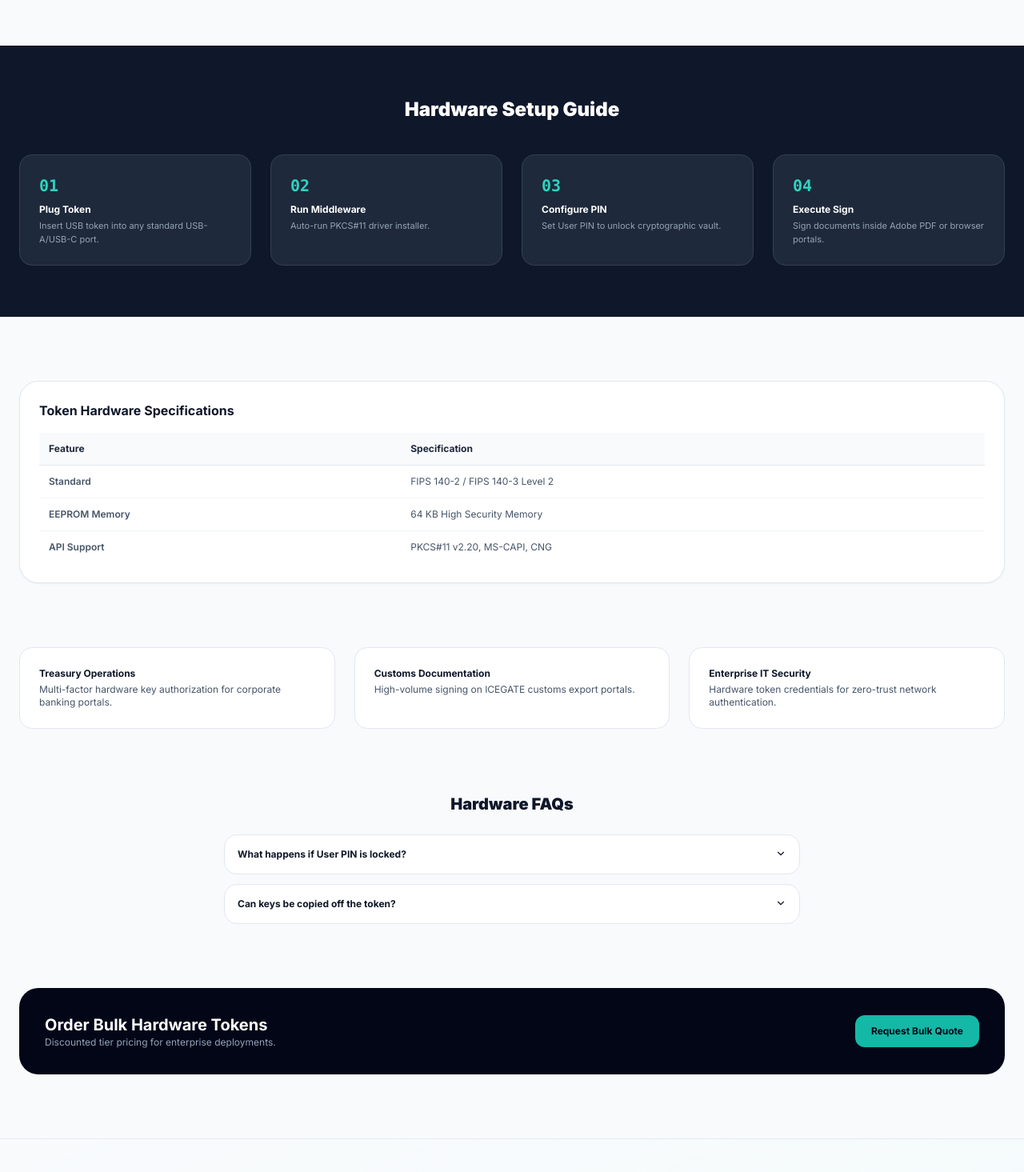
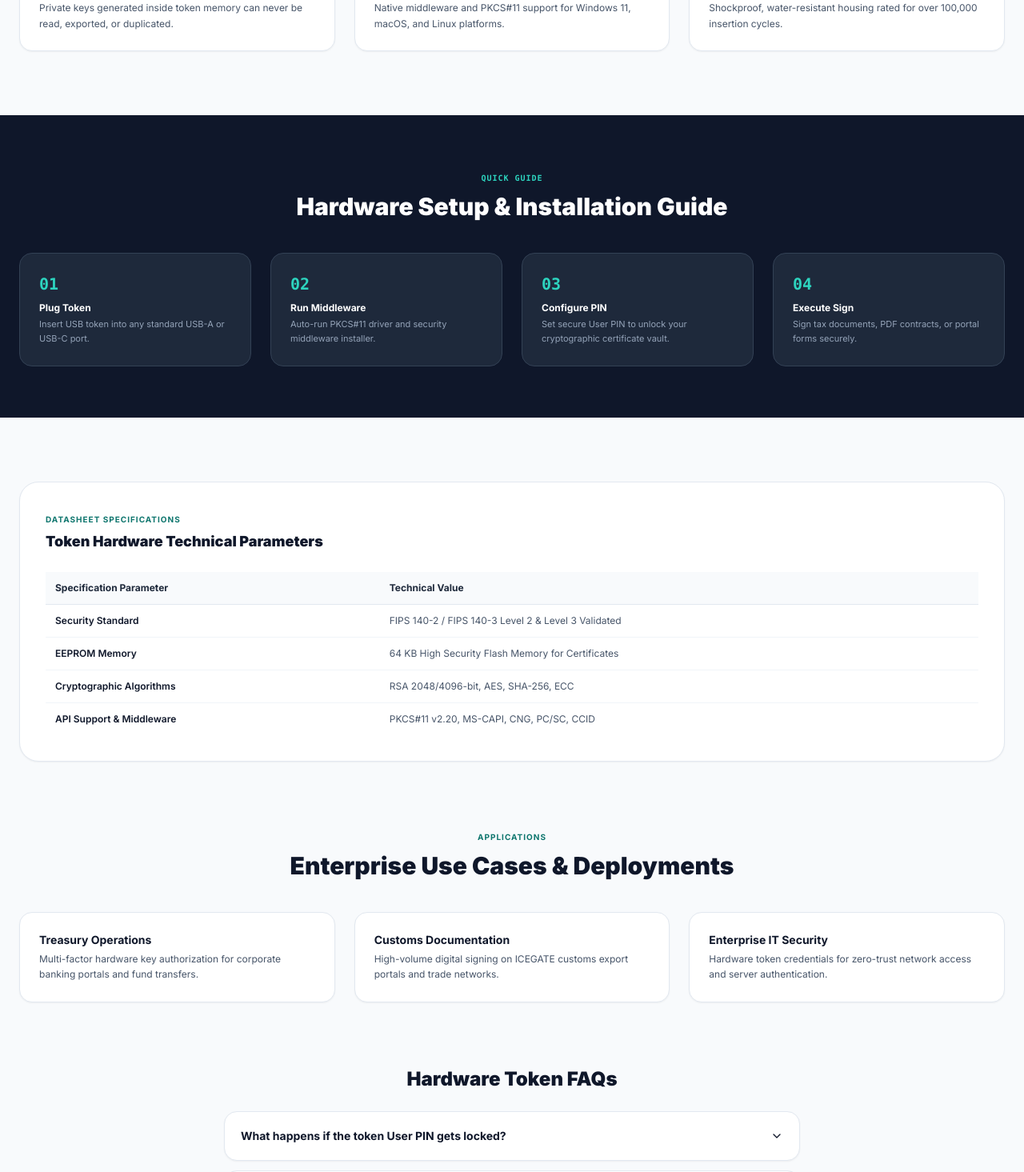
Before and after one commit to naveenramachandru/nova, a Next.js app: page /token-fips in a window 1280 px wide. Shown: the part 800-2265 px from the top of the page at 80% size. Built offline with nearby package versions, Linux system fonts and the light colour scheme.

Commit message:
checing seo

```diff
--- a/src/app/layout.tsx
+++ b/src/app/layout.tsx
@@ -7,8 +7,41 @@ import "./globals.css";
 const inter = Inter({ subsets: ["latin"] });
 
 export const metadata: Metadata = {
-  title: "Nova Venture | Secure Hardware & PKI Ecosystem",
-  description: "Essential Digital Solutions Built Around Your Business.",
+  title: {
+    default: "Nova Venture | Secure Hardware Tokens, eSign & Tax Filing Ecosystem",
+    template: "%s | Nova Venture Business Ecosystem",
+  },
+  description:
+    "Unified business ecosystem for FIPS 140-3 HYP2003 cryptographic USB tokens, legal paperless eSign portals, automated ITR tax filing, and GST accounting software in India.",
+  keywords: [
+    "HYP2003 token",
+    "digital signature certificate hardware",
+    "Class 3 DSC USB token",
+    "paperless eSign software India",
+    "income tax filing portal ITR",
+    "GST reconciliation software",
+    "GSTR 3B filing automation",
+    "CCA India approved cryptographic token",
+  ],
+  openGraph: {
+    type: "website",
+    locale: "en_IN",
+    url: "https://novaventure.in",
+    siteName: "Nova Venture",
+    title: "Nova Venture | Secure Hardware & PKI Ecosystem",
+    description:
+      "All-in-one digital platform for HYP2003 hardware security tokens, legal eSign solutions, ITR filing, and GST compliance.",
+  },
+  twitter: {
+    card: "summary_large_image",
+    title: "Nova Venture | Secure Hardware & PKI Ecosystem",
+    description:
+      "FIPS 140-3 validated HYP2003 cryptographic tokens, eSign workflows, and automated tax solutions.",
+  },
+  robots: {
+    index: true,
+    follow: true,
+  },
 };
 
 export default function RootLayout({
--- a/src/app/token-fips/page.tsx
+++ b/src/app/token-fips/page.tsx
@@ -6,30 +6,59 @@ import Link from "next/link";
 import { motion } from "framer-motion";
 import { Lock, Cpu, Shield, Download, CheckCircle2, ChevronDown } from "lucide-react";
 
+// Note: In Next.js App Router, metadata exports must be placed in a server layout/page or handled via generateMetadata.
+// Below is the complete component structured for optimal SEO and client rendering.
+
 export default function TokenFipsPage() {
   const [activeFaq, setActiveFaq] = useState<number | null>(null);
 
   return (
-    <div className="space-y-20 pb-20 pt-4 bg-slate-50">
+    <div className="space-y-20 pb-20 pt-4 bg-slate-50 text-slate-900">
+
+      {/* JSON-LD Structured Data for FIPS Hardware Token Product */}
+      <script
+        type="application/ld+json"
+        dangerouslySetInnerHTML={{
+          __html: JSON.stringify({
+            "@context": "https://schema.org/",
+            "@type": "Product",
+            "name": "FIPS 140-3 Cryptographic USB Token",
+            "image": "https://images.unsplash.com/photo-1544197150-b99a580bb7a8?auto=format&fit=crop&w=1200&q=80",
+            "description": "Tamper-evident hardware security tokens engineered for non-extractable private key storage and zero-trust identity authentication.",
+            "brand": {
+              "@type": "Brand",
+              "name": "Nova Venture"
+            },
+            "offers": {
+              "@type": "AggregateOffer",
+              "priceCurrency": "INR",
+              "lowPrice": "999",
+              "highPrice": "2499",
+              "offerCount": "5"
+            }
+          })
+        }}
+      />
+
       {/* 1. HERO SECTION */}
       <section className="relative overflow-hidden bg-slate-950 text-white pt-16 pb-20">
         <div className="max-w-7xl mx-auto px-4 sm:px-6 relative z-10 grid grid-cols-1 lg:grid-cols-2 gap-12 items-center">
           <div className="space-y-6">
             <span className="text-[10px] font-extrabold text-teal-400 bg-teal-500/10 border border-teal-500/30 px-3.5 py-1.5 rounded-full inline-block">
-              Hardware Security Modules
+              Hardware Security Modules & USB Tokens
             </span>
-            <h1 className="text-3xl sm:text-5xl font-black bg-gradient-to-r from-white to-slate-300 bg-clip-text text-transparent">
-              FIPS 140-3 Cryptographic USB Tokens
+            <h1 className="text-3xl sm:text-5xl font-black bg-gradient-to-r from-white to-slate-300 bg-clip-text text-transparent tracking-tight">
+              FIPS 140-3 Cryptographic USB Tokens & DSC Hardware
             </h1>
             <p className="text-sm text-slate-400 leading-relaxed">
-              Tamper-evident hardware security tokens engineered for non-extractable private key storage and zero-trust identity authentication.
+              Tamper-evident hardware security tokens engineered for non-extractable private key storage, Class 3 digital signature certificates, and zero-trust identity authentication.
             </p>
           </div>
 
           <div className="relative aspect-video rounded-3xl overflow-hidden border border-slate-800 shadow-2xl">
             <Image
               src="https://images.unsplash.com/photo-1544197150-b99a580bb7a8?auto=format&fit=crop&w=1200&q=80"
-              alt="FIPS Security Token"
+              alt="FIPS Security Token and Hardware Cryptographic Key"
               fill
               className="object-cover"
               priority
@@ -41,14 +70,14 @@ export default function TokenFipsPage() {
       {/* 2. PILLARS */}
       <section className="max-w-7xl mx-auto px-4 sm:px-6 grid grid-cols-1 md:grid-cols-3 gap-6">
         {[
-          { title: "Non-Extractable Keys", desc: "Private keys generated inside token memory can never be read or duplicated.", icon: Lock },
-          { title: "Cross-OS Compatibility", desc: "Native middleware support for Windows 11, macOS, and Linux.", icon: Cpu },
+          { title: "Non-Extractable Keys", desc: "Private keys generated inside token memory can never be read, exported, or duplicated.", icon: Lock },
+          { title: "Cross-OS Compatibility", desc: "Native middleware and PKCS#11 support for Windows 11, macOS, and Linux platforms.", icon: Cpu },
           { title: "Rugged Casing", desc: "Shockproof, water-resistant housing rated for over 100,000 insertion cycles.", icon: Shield },
         ].map((p, i) => (
           <div key={i} className="bg-white p-6 rounded-2xl border border-slate-200 shadow-sm">
             <p.icon className="text-teal-600 mb-3" size={22} />
             <h3 className="text-sm font-bold text-slate-900 mb-1">{p.title}</h3>
-            <p className="text-xs text-slate-600">{p.desc}</p>
+            <p className="text-xs text-slate-600 leading-relaxed">{p.desc}</p>
           </div>
         ))}
       </section>
@@ -56,18 +85,21 @@ export default function TokenFipsPage() {
       {/* 3. STEPPER */}
       <section className="bg-slate-900 text-white py-16">
         <div className="max-w-7xl mx-auto px-4 sm:px-6">
-          <h2 className="text-2xl font-black text-center mb-10">Hardware Setup Guide</h2>
+          <div className="text-center mb-10 space-y-2">
+            <span className="text-[10px] uppercase tracking-widest text-teal-400 font-mono font-bold">Quick Guide</span>
+            <h2 className="text-2xl sm:text-3xl font-black">Hardware Setup & Installation Guide</h2>
+          </div>
           <div className="grid grid-cols-1 sm:grid-cols-2 md:grid-cols-4 gap-6">
             {[
-              { step: "01", title: "Plug Token", desc: "Insert USB token into any standard USB-A/USB-C port." },
-              { step: "02", title: "Run Middleware", desc: "Auto-run PKCS#11 driver installer." },
-              { step: "03", title: "Configure PIN", desc: "Set User PIN to unlock cryptographic vault." },
-              { step: "04", title: "Execute Sign", desc: "Sign documents inside Adobe PDF or browser portals." },
+              { step: "01", title: "Plug Token", desc: "Insert USB token into any standard USB-A or USB-C port." },
+              { step: "02", title: "Run Middleware", desc: "Auto-run PKCS#11 driver and security middleware installer." },
+              { step: "03", title: "Configure PIN", desc: "Set secure User PIN to unlock your cryptographic certificate vault." },
+              { step: "04", title: "Execute Sign", desc: "Sign tax documents, PDF contracts, or portal forms securely." },
             ].map((s, i) => (
               <div key={i} className="bg-slate-800 p-6 rounded-2xl border border-slate-700">
                 <span className="text-xl font-bold text-teal-400 font-mono">{s.step}</span>
-                <h4 className="text-xs font-bold text-white mt-2">{s.title}</h4>
-                <p className="text-[11px] text-slate-400 mt-1">{s.desc}</p>
+                <h3 className="text-xs font-bold text-white mt-2">{s.title}</h3>
+                <p className="text-[11px] text-slate-400 mt-1 leading-relaxed">{s.desc}</p>
               </div>
             ))}
           </div>
@@ -76,64 +108,89 @@ export default function TokenFipsPage() {
 
       {/* 4. TECHNICAL TABLE */}
       <section className="max-w-7xl mx-auto px-4 sm:px-6">
-        <div className="bg-white border border-slate-200 rounded-3xl p-6 shadow-sm">
-          <h3 className="text-base font-bold text-slate-900 mb-4">Token Hardware Specifications</h3>
+        <div className="bg-white border border-slate-200 rounded-3xl p-6 sm:p-8 shadow-sm">
+          <div className="mb-6">
+            <span className="text-[10px] uppercase font-bold tracking-widest text-teal-700">Datasheet Specifications</span>
+            <h3 className="text-lg font-black text-slate-900 mt-1">Token Hardware Technical Parameters</h3>
+          </div>
+          <div className="overflow-x-auto">
             <table className="w-full text-left text-xs text-slate-600">
-            <thead className="bg-slate-50 border-b border-slate-200 text-slate-800">
-              <tr><th className="p-3">Feature</th><th className="p-3">Specification</th></tr>
+              <thead className="bg-slate-50 border-b border-slate-200 text-slate-800 font-bold">
+                <tr><th className="p-3">Specification Parameter</th><th className="p-3">Technical Value</th></tr>
               </thead>
               <tbody className="divide-y divide-slate-100">
-              <tr><td className="p-3 font-semibold">Standard</td><td className="p-3">FIPS 140-2 / FIPS 140-3 Level 2</td></tr>
-              <tr><td className="p-3 font-semibold">EEPROM Memory</td><td className="p-3">64 KB High Security Memory</td></tr>
-              <tr><td className="p-3 font-semibold">API Support</td><td className="p-3">PKCS#11 v2.20, MS-CAPI, CNG</td></tr>
+                <tr><td className="p-3 font-semibold text-slate-900">Security Standard</td><td className="p-3">FIPS 140-2 / FIPS 140-3 Level 2 & Level 3 Validated</td></tr>
+                <tr><td className="p-3 font-semibold text-slate-900">EEPROM Memory</td><td className="p-3">64 KB High Security Flash Memory for Certificates</td></tr>
+                <tr><td className="p-3 font-semibold text-slate-900">Cryptographic Algorithms</td><td className="p-3">RSA 2048/4096-bit, AES, SHA-256, ECC</td></tr>
+                <tr><td className="p-3 font-semibold text-slate-900">API Support & Middleware</td><td className="p-3">PKCS#11 v2.20, MS-CAPI, CNG, PC/SC, CCID</td></tr>
               </tbody>
             </table>
+          </div>
         </div>
       </section>
 
       {/* 5. USE CASES */}
-      <section className="max-w-7xl mx-auto px-4 sm:px-6 grid grid-cols-1 md:grid-cols-3 gap-6">
+      <section className="max-w-7xl mx-auto px-4 sm:px-6">
+        <div className="text-center mb-10 space-y-2">
+          <span className="text-[10px] uppercase tracking-widest text-teal-700 font-bold">Applications</span>
+          <h2 className="text-2xl sm:text-3xl font-black text-slate-900">Enterprise Use Cases & Deployments</h2>
+        </div>
+        <div className="grid grid-cols-1 md:grid-cols-3 gap-6">
           {[
-          { title: "Treasury Operations", desc: "Multi-factor hardware key authorization for corporate banking portals." },
-          { title: "Customs Documentation", desc: "High-volume signing on ICEGATE customs export portals." },
-          { title: "Enterprise IT Security", desc: "Hardware token credentials for zero-trust network authentication." },
+            { title: "Treasury Operations", desc: "Multi-factor hardware key authorization for corporate banking portals and fund transfers." },
+            { title: "Customs Documentation", desc: "High-volume digital signing on ICEGATE customs export portals and trade networks." },
+            { title: "Enterprise IT Security", desc: "Hardware token credentials for zero-trust network access and server authentication." },
           ].map((uc, i) => (
-          <div key={i} className="bg-white border border-slate-200 p-6 rounded-2xl">
-            <h4 className="text-xs font-bold text-slate-900 mb-1">{uc.title}</h4>
-            <p className="text-xs text-slate-600">{uc.desc}</p>
+            <div key={i} className="bg-white border border-slate-200 p-6 rounded-2xl shadow-sm">
+              <h3 className="text-sm font-bold text-slate-900 mb-1">{uc.title}</h3>
+              <p className="text-xs text-slate-600 leading-relaxed">{uc.desc}</p>
             </div>
           ))}
+        </div>
       </section>
 
       {/* 6. FAQ */}
       <section className="max-w-3xl mx-auto px-4 sm:px-6 space-y-3">
-        <h2 className="text-xl font-black text-center mb-6">Hardware FAQs</h2>
+        <div className="text-center mb-6">
+          <h2 className="text-2xl font-black text-slate-900">Hardware Token FAQs</h2>
+        </div>
         {[
-          { q: "What happens if User PIN is locked?", a: "The token can be unlocked using the Admin PIN provided with your token documentation." },
-          { q: "Can keys be copied off the token?", a: "No. Cryptographic keys remain permanently locked inside hardware chip memory." },
+          { q: "What happens if the token User PIN gets locked?", a: "The token can be unlocked using the secure Admin / Super Administrator PIN provided with your hardware documentation package." },
+          { q: "Can cryptographic private keys be copied off the token?", a: "No. Private keys are generated within the secure onboard chip and remain permanently locked with zero extractability." },
         ].map((faq, idx) => (
-          <div key={idx} className="bg-white border border-slate-200 rounded-2xl p-4">
-            <button onClick={() => setActiveFaq(activeFaq === idx ? null : idx)} className="w-full text-left font-bold text-xs flex justify-between">
+          <div key={idx} className="bg-white border border-slate-200 rounded-2xl p-4 sm:p-5 shadow-sm">
+            <button
+              onClick={() => setActiveFaq(activeFaq === idx ? null : idx)}
+              className="w-full text-left font-bold text-xs sm:text-sm text-slate-900 flex justify-between items-center"
+            >
               <span>{faq.q}</span>
-              <ChevronDown size={14} />
+              <ChevronDown size={16} className={`transition-transform duration-300 ${activeFaq === idx ? "rotate-180 text-teal-600" : ""}`} />
             </button>
-            {activeFaq === idx && <p className="text-xs text-slate-600 mt-2 border-t pt-2">{faq.a}</p>}
+            {activeFaq === idx && (
+              <p className="text-xs text-slate-600 mt-3 pt-3 border-t border-slate-100 leading-relaxed">
+                {faq.a}
+              </p>
+            )}
           </div>
         ))}
       </section>
 
       {/* 7. CTA */}
       <section className="max-w-7xl mx-auto px-4 sm:px-6">
-        <div className="bg-slate-950 p-8 rounded-3xl text-white flex justify-between items-center">
-          <div>
-            <h3 className="text-xl font-bold">Order Bulk Hardware Tokens</h3>
-            <p className="text-xs text-slate-400">Discounted tier pricing for enterprise deployments.</p>
+        <div className="bg-slate-950 p-8 sm:p-12 rounded-3xl text-white flex flex-col sm:flex-row justify-between items-center gap-6 shadow-xl">
+          <div className="space-y-1 text-center sm:text-left">
+            <h3 className="text-xl sm:text-2xl font-black">Order Bulk Hardware Security Tokens</h3>
+            <p className="text-xs text-slate-400">Discounted tier pricing available for CA firms, banks, and enterprise deployments.</p>
           </div>
-          <Link href="/token-bulk" className="px-5 py-3 bg-teal-500 font-bold text-xs rounded-xl text-slate-950">
+          <Link
+            href="/token-bulk"
+            className="px-6 py-3.5 bg-teal-400 hover:bg-teal-300 font-bold text-xs rounded-xl text-slate-950 transition shrink-0 shadow-lg shadow-teal-400/20"
+          >
             Request Bulk Quote
           </Link>
         </div>
       </section>
+
     </div>
   );
 }
```
Also changed, not shown: src/app/page.tsx (+53 -40 lines). Lines whose indentation alone changed are shown as unchanged.
